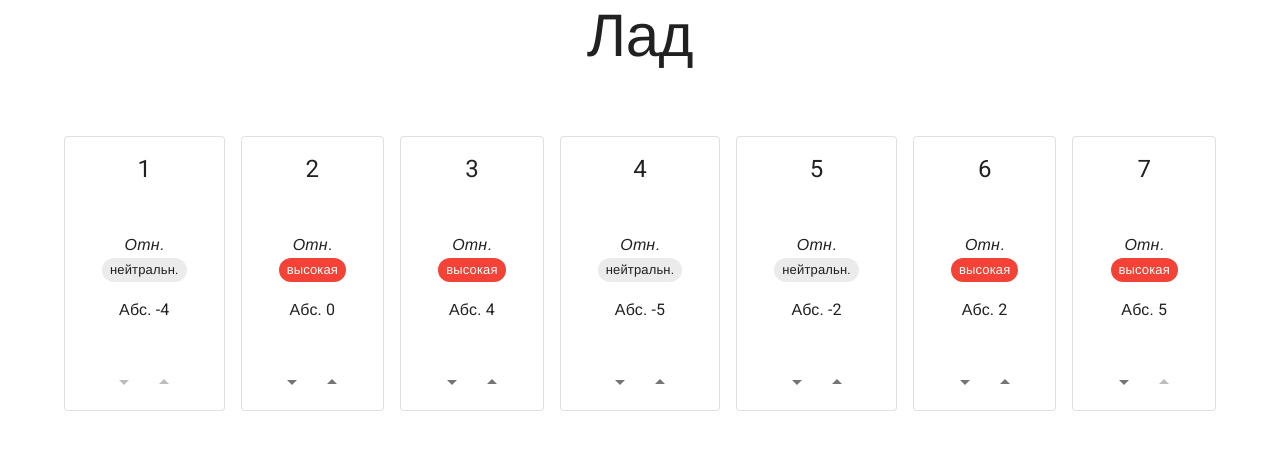
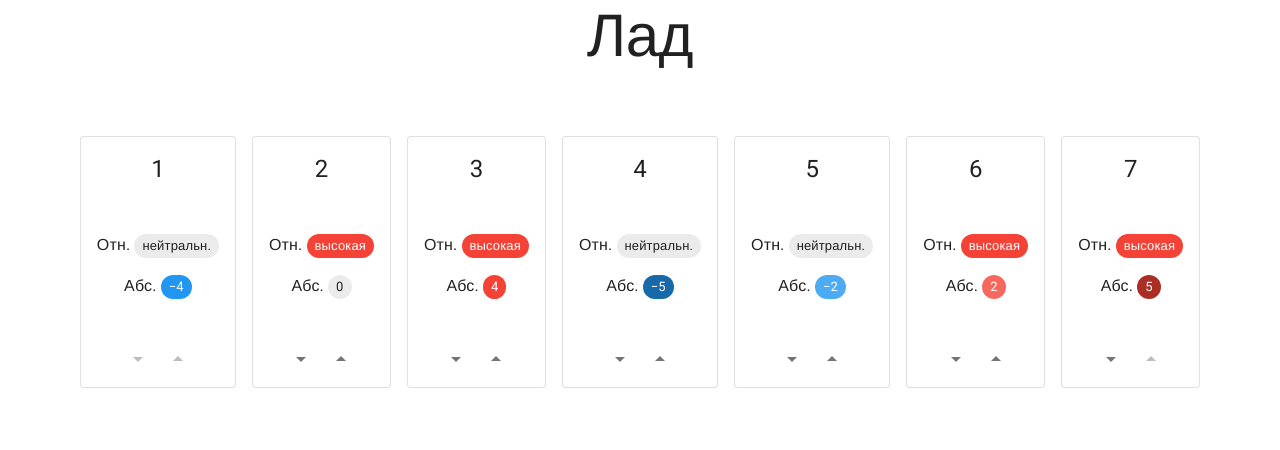
Before and after one commit to be9/scalez, a React (Create React App) app: page / in a window 1280 px wide. Shown: the top 450 px of the page. Built offline with nearby package versions, Linux system fonts and the light colour scheme; a web font is replaced by a local one.

Commit message:
раскраска абсолютных ступеней

```diff
--- a/src/Scale.tsx
+++ b/src/Scale.tsx
@@ -11,6 +11,7 @@ import {
   IconButton,
   Stack,
   Tooltip,
+  useTheme,
 } from '@mui/material';
 
 import ArrowDropUpIcon from '@mui/icons-material/ArrowDropUp';
@@ -26,6 +27,9 @@ interface DegreeProps {
   setAccidental: (acc: Accidental) => void;
   canRaise: boolean;
   canLower: boolean;
+
+  absolutePositionBgColor?: string;
+  absolutePositionColor?: string;
 
   info?: DegreeInfo;
 }
@@ -43,9 +47,22 @@ const degreeName = ({
   accidental === 'flat' ? `♭${no}` : accidental === 'sharp' ? `♯${no}` : no;
 
 const DegreeInformation = ({
+  info,
+  absolutePositionBgColor,
+  absolutePositionColor,
+}: Pick<
+  DegreeProps,
+  'info' | 'absolutePositionBgColor' | 'absolutePositionColor'
+>) => {
+  if (!info) {
+    return <></>;
+  }
+
+  const {
     relativePosition,
     absolutePosition: { highCount, lowCount, neutralCount },
-}: DegreeInfo) => {
+  } = info;
+
   let color: ChipProps['color'];
   let name: string;
 
@@ -65,10 +82,11 @@ const DegreeInformation = ({
       name = 'низкая';
       break;
   }
+
   return (
     <>
       <p>
-        <em>Отн.</em> <Chip label={name} color={color} size="small" />
+        Отн.{' '}<Chip label={name} color={color} size="small" />
       </p>
       <Tooltip
         arrow
@@ -81,8 +99,15 @@ const DegreeInformation = ({
         }
       >
         <p>
-          Абс. {/*<Chip label={highCount-lowCount} size="small" />*/}
-          {highCount - lowCount}
+          Абс.{' '}
+          <Chip
+            label={String(highCount - lowCount).replace('-', '−')}
+            style={{
+              backgroundColor: absolutePositionBgColor,
+              color: absolutePositionColor,
+            }}
+            size="small"
+          />
         </p>
       </Tooltip>
     </>
@@ -101,7 +126,7 @@ const Degree: React.FC<DegreeProps> = ({
     <Card variant="outlined" sx={{ minWidth: '100px' }}>
       <CardHeader title={degreeName(restProps)} sx={{ textAlign: 'center' }} />
       <CardContent sx={{ textAlign: 'center' }}>
-        {info && <DegreeInformation {...info} />}
+        {info && <DegreeInformation {...restProps} />}
       </CardContent>
       <CardActions disableSpacing sx={{ justifyContent: 'center' }}>
         <IconButton
@@ -170,7 +195,26 @@ export function Scale() {
     return true;
   }
 
+  const theme = useTheme();
   const analysis = analyzeScale(degrees.map((d) => d.accidental));
+
+  const orderedColors = [
+    [theme.palette.low.dark, theme.palette.low.contrastText],
+    [theme.palette.low.main, theme.palette.low.contrastText],
+    [theme.palette.low.light, theme.palette.low.contrastText],
+    [undefined, undefined],
+    [theme.palette.high.light, theme.palette.high.contrastText],
+    [theme.palette.high.main, theme.palette.high.contrastText],
+    [theme.palette.high.dark, theme.palette.high.contrastText],
+  ];
+
+  const indices = [0, 1, 2, 3, 4, 5, 6].sort(
+    (a, b) =>
+      (analysis.degrees?.[a].absolutePosition.highCount ?? 0) -
+      (analysis.degrees?.[a].absolutePosition.lowCount ?? 0) -
+      ((analysis.degrees?.[b].absolutePosition.highCount ?? 0) -
+        (analysis.degrees?.[b].absolutePosition.lowCount ?? 0)),
+  );
 
   return (
     <Box
@@ -182,15 +226,22 @@ export function Scale() {
       }}
     >
       <Stack direction={'row'} spacing={2} sx={{ marginBottom: 2 }}>
-        {degrees.map((degree, idx) => (
+        {degrees.map((degree, idx) => {
+          const orderedColor =
+            orderedColors[indices.findIndex((i) => idx === i)] ?? [];
+
+          return (
             <Degree
               {...degree}
               key={degree.no}
               canLower={canChangeDegree(idx, 'lower')}
               canRaise={canChangeDegree(idx, 'raise')}
               info={analysis.degrees?.[idx]}
+              absolutePositionBgColor={orderedColor[0]}
+              absolutePositionColor={orderedColor[1]}
             />
-        ))}
+          );
+        })}
       </Stack>
 
       {analysis.errors && (
--- a/src/lib/interval.ts
+++ b/src/lib/interval.ts
@@ -5,8 +5,7 @@ export type Quality =
   | 'augmented'
   | 'diminished'
   | 'double-augmented'
-  | 'double-diminished'
-  ;
+  | 'double-diminished';
 
 export interface Interval {
   /** 1..7 */
```
Lines whose indentation alone changed are shown as unchanged.
